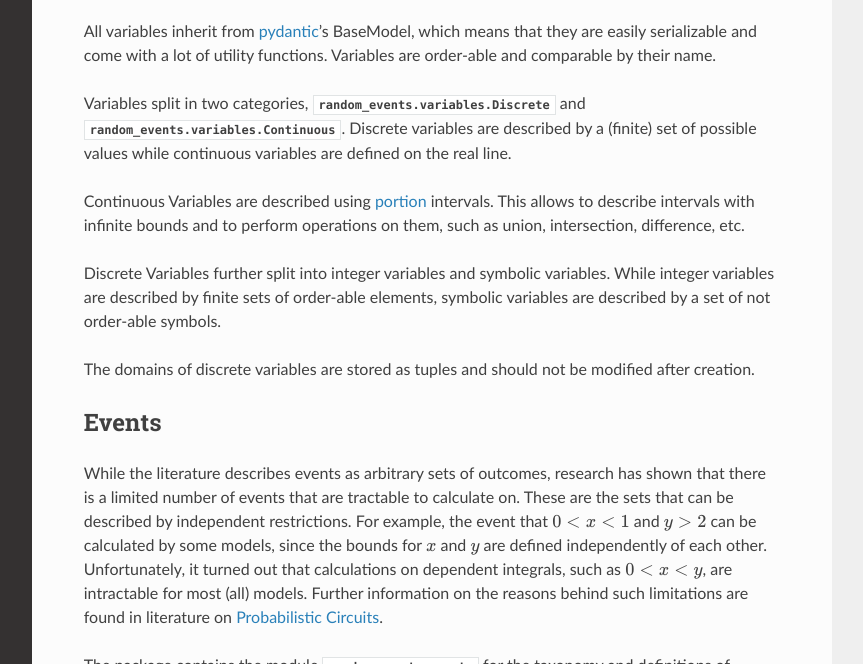
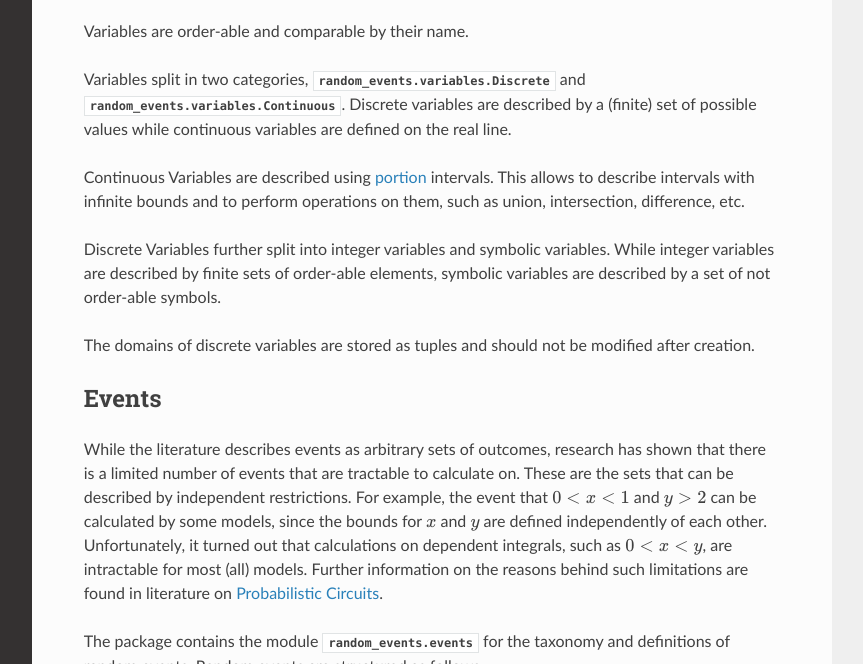
Before and after one commit to tomsch420/random-events, a Sphinx documentation site: the page built from doc/index.rst, in a window 1280 px wide and 900 px high, scrolled down 501 px, cut to the strip 236-900 px from the top of the window. Shown: the whole strip, without its empty margins (268-1131 px from the left). Built offline with Sphinx 7.4.7 and the Read the Docs theme 2.0.0, drawn with Linux system fonts in a browser that asks for light colours.

Commit message:
Updated documentation

```diff
--- a/doc/index.rst
+++ b/doc/index.rst
@@ -31,8 +31,7 @@ They are structured as follows
 .. autoapi-inheritance-diagram:: random_events.variables
 
 
-All variables inherit from `pydantic <https://docs.pydantic.dev/latest/>`_'s BaseModel, which means that they are easily serializable and
-come with a lot of utility functions. Variables are order-able and comparable by their name.
+Variables are order-able and comparable by their name.
 
 Variables split in two categories, :class:`random_events.variables.Discrete` and
 :class:`random_events.variables.Continuous`.
```
